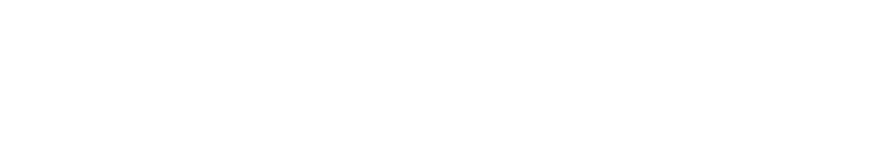
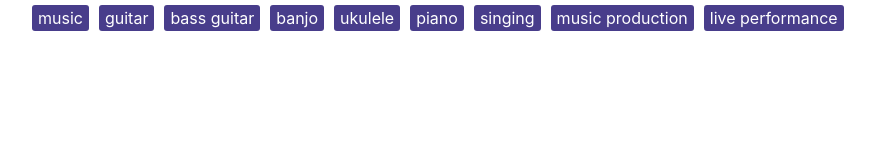
Before and after one commit to jpauletti/Giphy, a plain HTML site: page index.html in a window 1280 px wide. Shown: the whole page, without its empty margins (58-933 px from the left). Drawn offline with nearby package versions, Linux system fonts and the light colour scheme.

Commit message:
buttons setup, basic api setup

```diff
--- a/assets/css/style.css
+++ b/assets/css/style.css
@@ -0,0 +1,17 @@
+button {
+    border: none;
+    border-radius: 3px;
+    outline: none;
+    background: darkslateblue;
+    color: white;
+    margin: 5px;
+    transition: background 0.1s;
+}
+
+button:focus {
+    outline: none;
+}
+
+button:hover, .selected {
+    background: deepskyblue;
+}
--- a/assets/javascript/app.js
+++ b/assets/javascript/app.js
@@ -0,0 +1,54 @@
+var app = {
+    $btnContainer : $("#btn-container"),
+    topics: ["music", "guitar", "bass guitar", "banjo", "ukulele", "piano", "singing", "music production", "live performance"],
+
+    selectedTopic: "",
+    $selectedTopic: ""
+}
+
+
+$(document).ready(function() {
+    $.each(app.topics, function(index, value) {
+        // make new button
+        var newBtn = $("<button>").text(app.topics[index]);
+        // add it to page
+        app.$btnContainer.append(newBtn);
+
+    })
+
+
+    // click event for buttons
+    $(document).on("click", "button", function (event) {
+        $(this).addClass("selected");
+
+        // remove selected class from previous selection
+        if (app.$selectedTopic !== "") {
+            app.$selectedTopic.removeClass("selected");
+        }
+
+        // update saved selected item
+        app.$selectedTopic = $(this);
+        // save selected topic for api use
+        app.selectedTopic = $(this).text();
+        console.log(app.selectedTopic);
+
+
+        var queryURL = "https://api.giphy.com/v1/gifs/search?q=" + app.selectedTopic + "&limit=10&api_key=wmZbNV9tWBsVSS7H3gucE8MjqoeEUrkj";
+        console.log(queryURL);
+
+        // api
+        $.ajax({
+            url: queryURL,
+            method: "GET"
+        }).then(function(response) {
+            console.log(response);
+        });
+        // save animated and static urls as data values as well as its state
+
+    })
+
+
+
+
+
+}) // end of document.ready
--- a/index.html
+++ b/index.html
@@ -11,6 +11,19 @@
     </head>
     <body>
 
+        <div class="container">
+            <div class="row">
+                <div class="col-md-12" id="btn-container">
+                    <!-- buttons will go here -->
+                </div>
+            </div>
+
+            <div class="row">
+                <!-- results here -->
+            </div>
+
+        </div> <!-- end container -->
+
 
         <script type="text/javascript" src="https://cdnjs.cloudflare.com/ajax/libs/jquery/3.2.1/jquery.min.js"></script>
         <script type="text/javascript" src="assets/javascript/app.js"></script>
```
